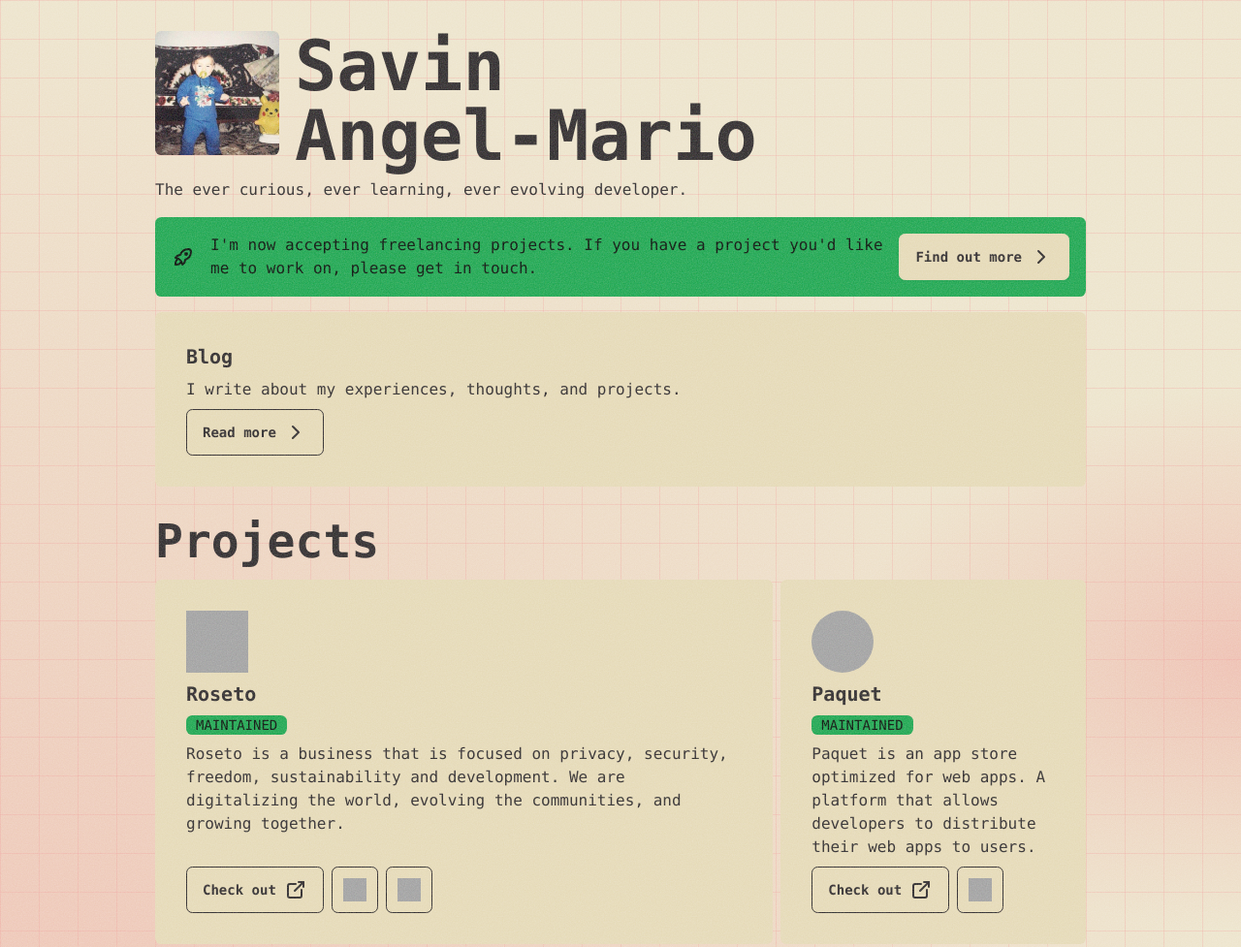
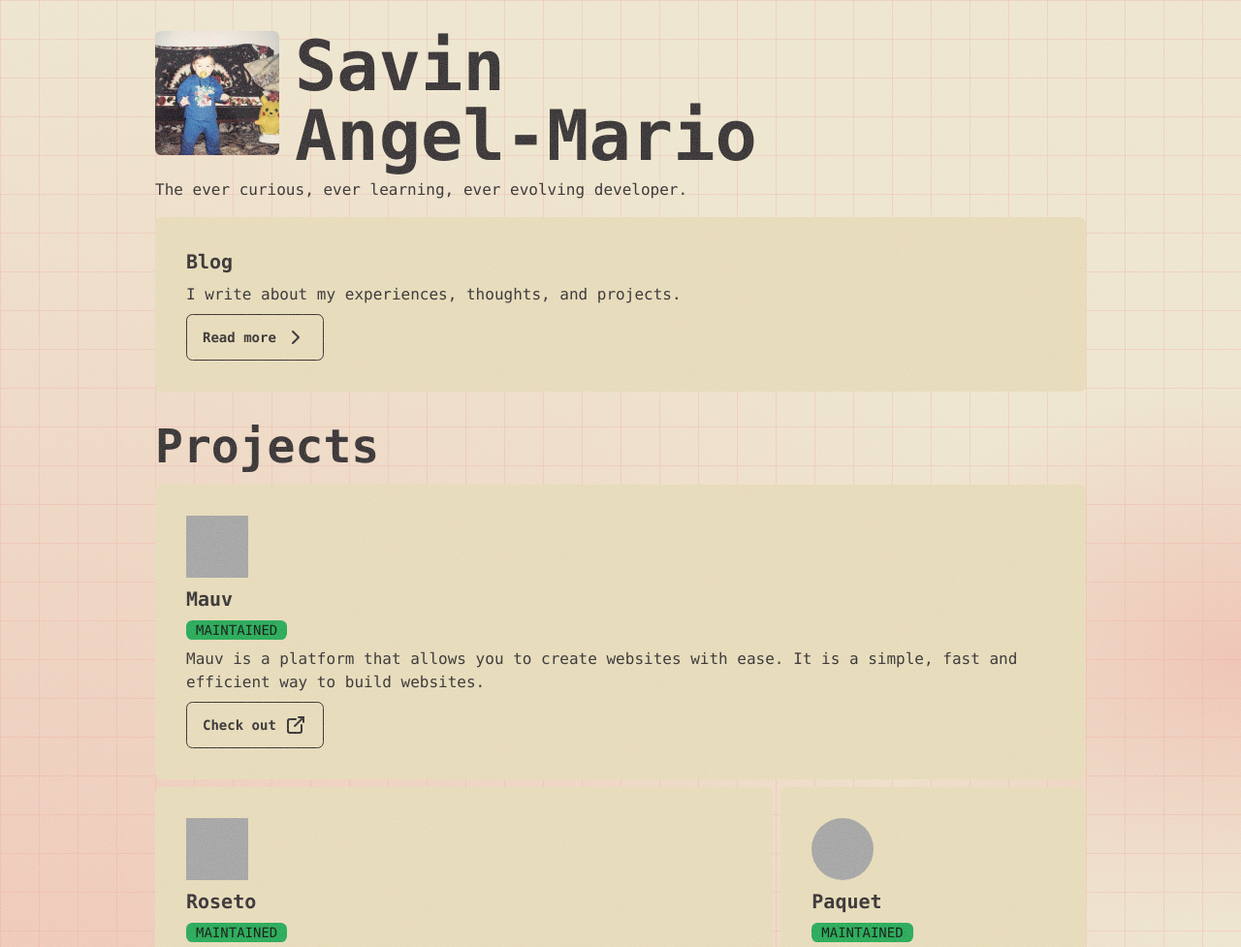
Before and after one commit to notangelmario/notangelmario, an Astro site: page / in a window 1280 px wide. Shown: the top 977 px of the page at 97% size. Built offline with nearby package versions, Linux system fonts and the light colour scheme; Astro itself is replaced by a stand-in of ours; grey boxes are pictures that could not be loaded.

Commit message:
chore: Update dependencies and remove unused code
- Update @astrojs/check to version 0.9.3
- Update @astrojs/cloudflare to version 11.0.4
- Update astro to version 4.15.4
- Add sharp dependency for image processing
- Remove commented out code for @astrojs/cloudflare import

```diff
--- a/astro.config.mjs
+++ b/astro.config.mjs
@@ -1,6 +1,6 @@
 import { defineConfig } from 'astro/config';
 
-import cloudflare from "@astrojs/cloudflare";
+// import cloudflare from "@astrojs/cloudflare";
 import tailwind from "@astrojs/tailwind";
 import svelte from "@astrojs/svelte";
 
--- a/src/layouts/default.astro
+++ b/src/layouts/default.astro
@@ -37,12 +37,12 @@ const { title } = Astro.props?.frontmatter ? Astro.props.frontmatter : Astro.pro
 			<Navbar />
 		}
 		<div
-			class="bg-[radial-gradient(farthest-side_at_0%,oklch(var(--p)),transparent)] w-full h-full min-w-24 min-h-48 aspect-square max-h-[300vh] max-w-[150vw] absolute left-0 opacity-50 dark:opacity-10 -z-10 select-none"
+			class="bg-[radial-gradient(farthest-side_at_0%,oklch(var(--p)),transparent)] w-full h-full min-w-24 min-h-48 aspect-square max-h-[300vh] max-w-[150vw] absolute left-0 opacity-50 dark:opacity-15 -z-10 select-none"
 			transition:name="decoration1"
 		>
 		</div>
 		<div
-			class="bg-[radial-gradient(farthest-side_at_100%,oklch(var(--p)),transparent)] w-full h-full min-w-24 min-h-48 max-h-[calc(120vh-50vh)] max-w-[calc(100vh-50vh)] absolute top-[50vh] right-0 opacity-50 dark:opacity-10 -z-10 select-none"
+			class="bg-[radial-gradient(farthest-side_at_100%,oklch(var(--p)),transparent)] w-full h-full min-w-24 min-h-48 max-h-[calc(120vh-50vh)] max-w-[calc(100vh-50vh)] absolute top-[50vh] right-0 opacity-50 dark:opacity-15 -z-10 select-none"
 			transition:name="decoration2"
 		>
 		</div>
--- a/src/pages/index.astro
+++ b/src/pages/index.astro
@@ -2,7 +2,7 @@
 import Container from "@/components/container.astro";
 import Layout from "@/layouts/default.astro";
 import { Image } from "astro:assets";
-import { IconRocket, IconChevronRight, IconExternalLink } from "@tabler/icons-svelte";
+import { IconChevronRight, IconExternalLink } from "@tabler/icons-svelte";
 ---
 
 <Layout noNavbar>
@@ -26,7 +26,7 @@ import { IconRocket, IconChevronRight, IconExternalLink } from "@tabler/icons-sv
 			<p>The ever curious, ever learning, ever evolving developer.</p>
 		</div>
 
-		<div role="alert" class="alert alert-success">
+		<!-- <div role="alert" class="alert alert-success">
 			<IconRocket/>
 			<span>
 				I'm now accepting freelancing projects. If you have a project
@@ -38,7 +38,7 @@ import { IconRocket, IconChevronRight, IconExternalLink } from "@tabler/icons-sv
 					<IconChevronRight/>
 				</a>
 			</div>
-		</div>
+		</div> -->
 
 		<div class="card bg-base-200">
 			<div class="card-body">
@@ -56,6 +56,35 @@ import { IconRocket, IconChevronRight, IconExternalLink } from "@tabler/icons-sv
 		<h2 class="text-5xl font-bold -mt-8 pt-12" id="projects">Projects</h2>
 
 		<div class="grid grid-cols-1 md:grid-cols-3 gap-2">
+			<div class="card bg-base-200 md:col-span-3">
+				<div class="card-body">
+					<Image
+						src="https://mauv.page/logo.svg"
+						loading="lazy"
+						inferSize
+						class="w-16 h-16"
+						alt=""
+					/>
+					<h2 class="card-title">Mauv</h2>
+					<span class="badge badge-success">MAINTAINED</span>
+					<p>
+						Mauv is a platform that allows you to create websites
+						with ease. It is a simple, fast and efficient way to
+						build websites.
+					</p>
+					<div class="card-actions">
+						<a
+							class="btn btn-outline"
+							href="https://mauv.page"
+							target="_blank"
+						>
+							Check out
+							<IconExternalLink/>
+						</a>
+					</div>
+				</div>
+			</div>
+
 			<div class="card bg-base-200 md:col-span-2">
 				<div class="card-body">
 					<Image
```
Also changed, not shown: package.json (+4 -3 lines), 1 other file.
